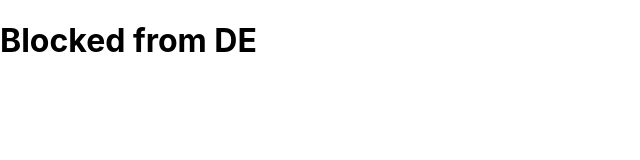
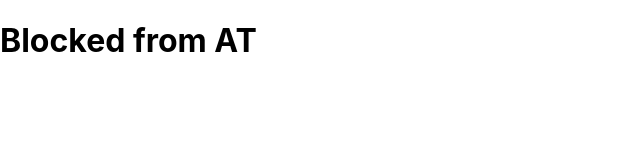
Before and after one commit to sebastianroming/nextjs-starter-kit, a Next.js app: page /blocked in a window 1280 px wide. Shown: the top 160 px of the page, without its empty margins (0-640 px from the left). Built offline with nearby package versions, Linux system fonts and the light colour scheme.

Commit message:
middleware 2

```diff
--- a/pages/_middleware.js
+++ b/pages/_middleware.js
@@ -1,7 +1,7 @@
 import { NextResponse } from 'next/server'
 
 // Block Austria, prefer Germany
-const BLOCKED_COUNTRY = 'DE'
+const BLOCKED_COUNTRY = 'AT'
 
 // Limit middleware pathname config
 export const config = {
--- a/pages/blocked.js
+++ b/pages/blocked.js
@@ -1,7 +1,7 @@
 export default function Blocked() {
 
   return(
-    <h1>Blocked from DE</h1>
+    <h1>Blocked from AT</h1>
   )
 
 }
```
Also changed, not shown: pages/[country].js (added, +7 -0 lines).
